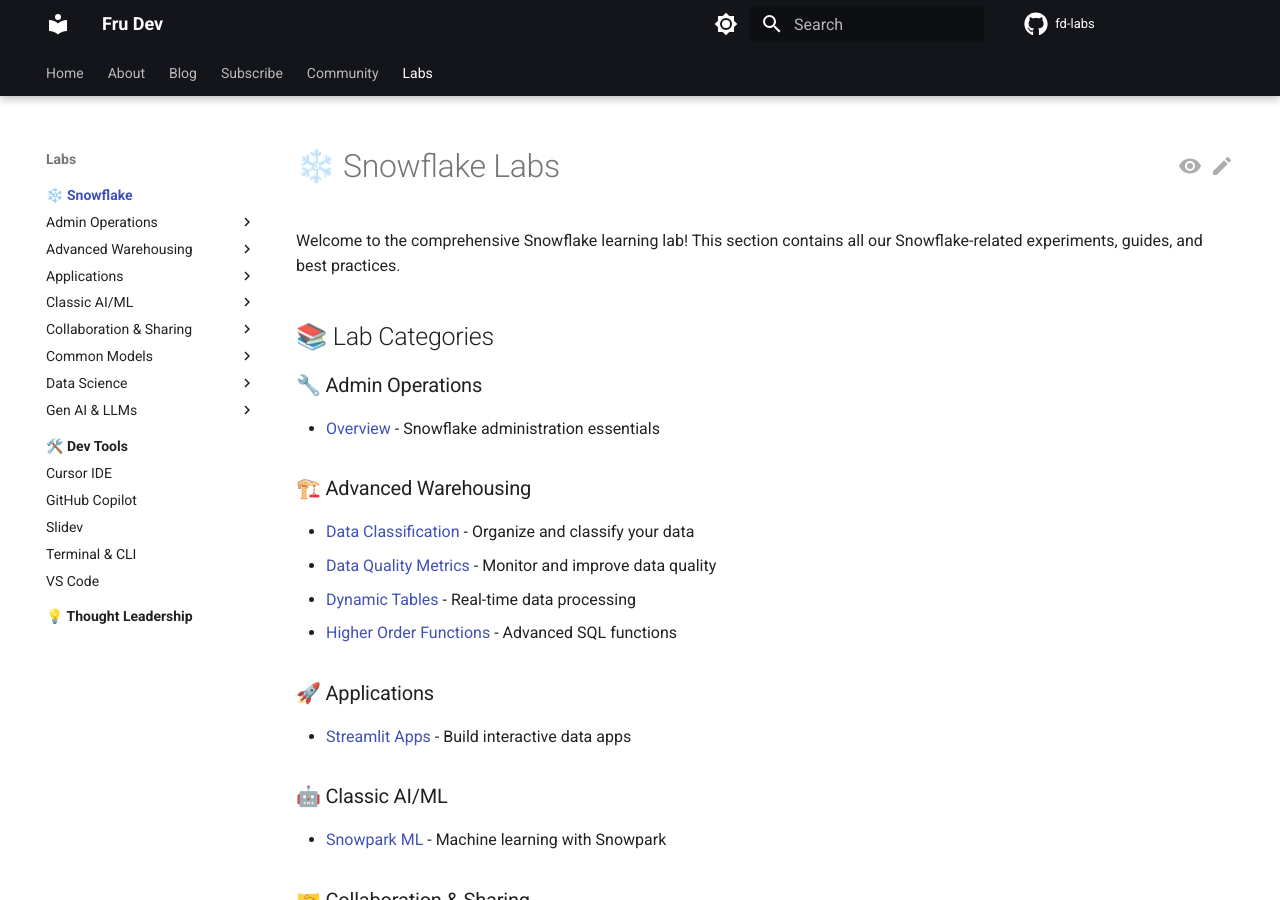
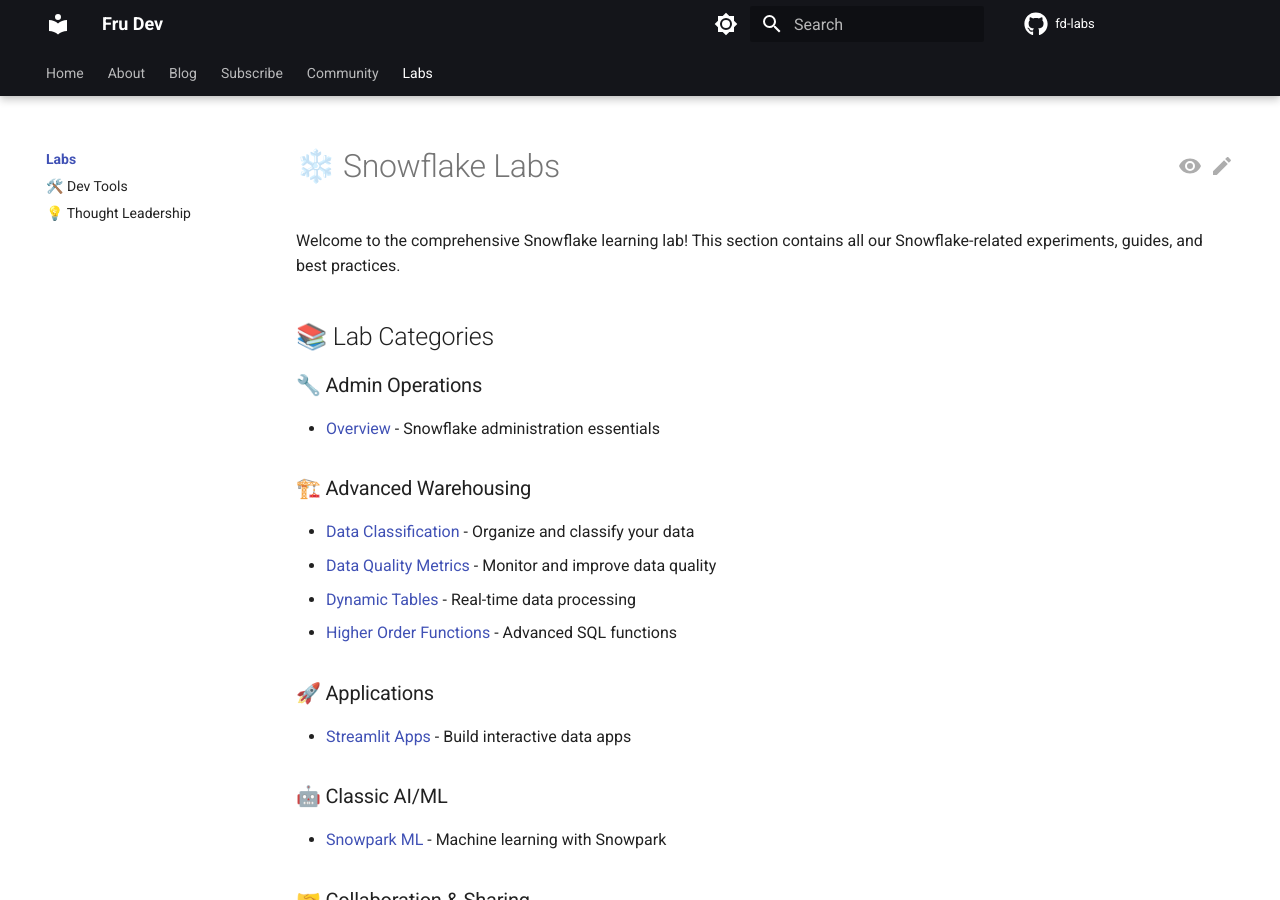
Before and after one commit to frulouis/fd-docs, an MkDocs documentation site: the page built from docs/labs/snowflake/index.md, in a window 1280 px wide and 900 px high. Built offline with MkDocs 1.6.1 and Material for MkDocs 9.7.7, drawn with Linux system fonts in a browser that asks for light colours; comment, search, counter and statistics services are not loaded; part of the change alters nothing that is shown.

Commit message:
Simplify sidebar navigation: Show only main lab categories
- Sidebar now shows only: Snowflake, Dev Tools, Thought Leadership
- Detailed navigation is available on each lab's index page
- Cleaner, less cluttered sidebar navigation
- Users click on main categories to see detailed sections
- Maintains full navigation functionality with better UX

```diff
--- a/mkdocs.yml
+++ b/mkdocs.yml
@@ -131,41 +131,9 @@ nav:
   - Subscribe: subscribe.md
   - Community: community.md
   - Labs:
-    - ❄️ Snowflake:
-      - Overview: labs/snowflake/index.md
-      - Admin Operations:
-        - Overview: labs/snowflake/admins-ops/index.md
-      - Advanced Warehousing:
-        - Data Classification: labs/snowflake/advanced-warehousing/data-classification.md
-        - Data Quality Metrics: labs/snowflake/advanced-warehousing/data-quality-metrics.md
-        - Dynamic Tables: labs/snowflake/advanced-warehousing/dynamic-tables.md
-        - Higher Order Functions: labs/snowflake/advanced-warehousing/higher-order-functions.md
-      - Applications:
-        - Streamlit Apps: labs/snowflake/applications/streamlit-apps.md
-      - Classic AI/ML:
-        - Snowpark ML: labs/snowflake/classic-ai-ml/snowpark-ml.md
-      - Collaboration & Sharing:
-        - Overview: labs/snowflake/collaboration-sharing/index.md
-      - Common Models:
-        - CaresDB Data Model: labs/snowflake/common-models/caresdb-data-model.md
-        - IoTDB Data Model: labs/snowflake/common-models/iotdb-data-model.md
-        - MediSnowDB Data Model: labs/snowflake/common-models/medisnowdb-data-model.md
-        - OrdersDB Data Model: labs/snowflake/common-models/ordersdb-data-model.md
-        - SalesDB Data Model: labs/snowflake/common-models/salesdb-data-model.md
-      - Data Science:
-        - Python Basics: labs/snowflake/data-science/python-basics.md
-      - Gen AI & LLMs:
-        - Cortex AI: labs/snowflake/gen-ai-llms/cortex-ai.md
-        - Embeddings & Vector Search: labs/snowflake/gen-ai-llms/embeddings-vector-search.md
-    - 🛠️ Dev Tools:
-      - Overview: labs/dev-tools/index.md
-      - Cursor IDE: labs/dev-tools/cursor-ide.md
-      - GitHub Copilot: labs/dev-tools/github-copilot.md
-      - Slidev: labs/dev-tools/slidev.md
-      - Terminal & CLI: labs/dev-tools/terminal-cli.md
-      - VS Code: labs/dev-tools/vscode.md
-    - 💡 Thought Leadership:
-      - Overview: labs/thought-leadership/index.md
+    - ❄️ Snowflake: labs/snowflake/index.md
+    - 🛠️ Dev Tools: labs/dev-tools/index.md
+    - 💡 Thought Leadership: labs/thought-leadership/index.md
 
 # Extra
 extra:
```
